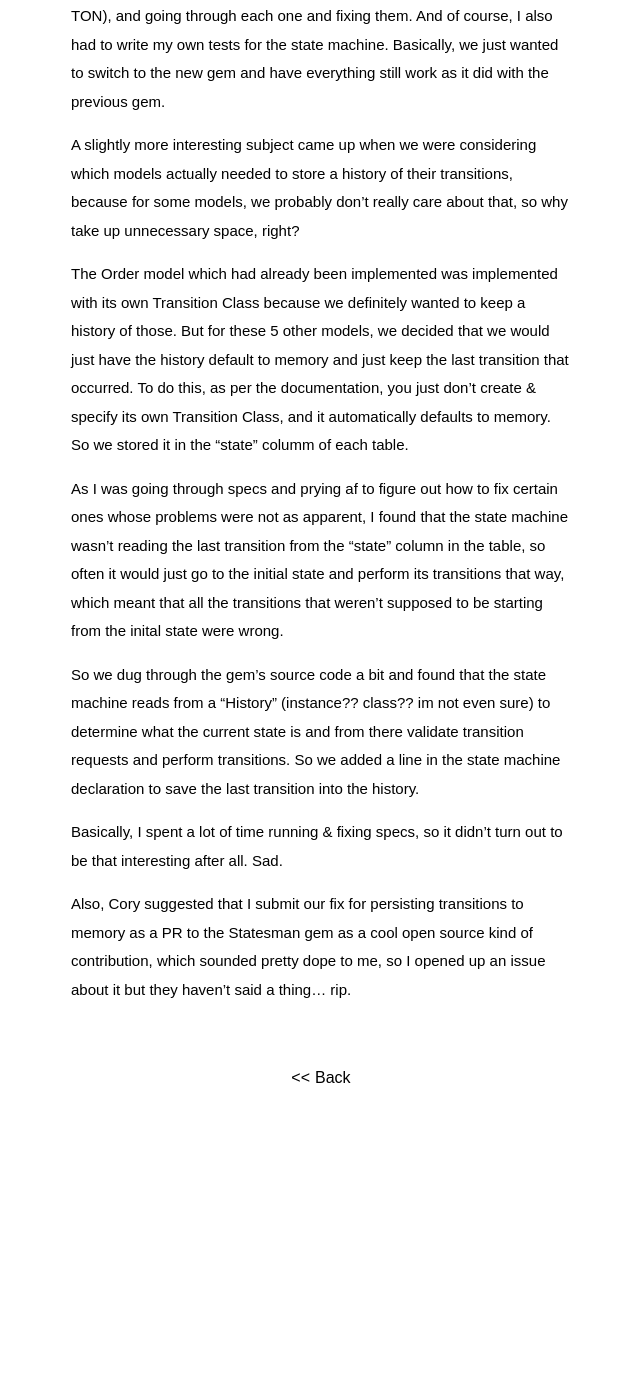
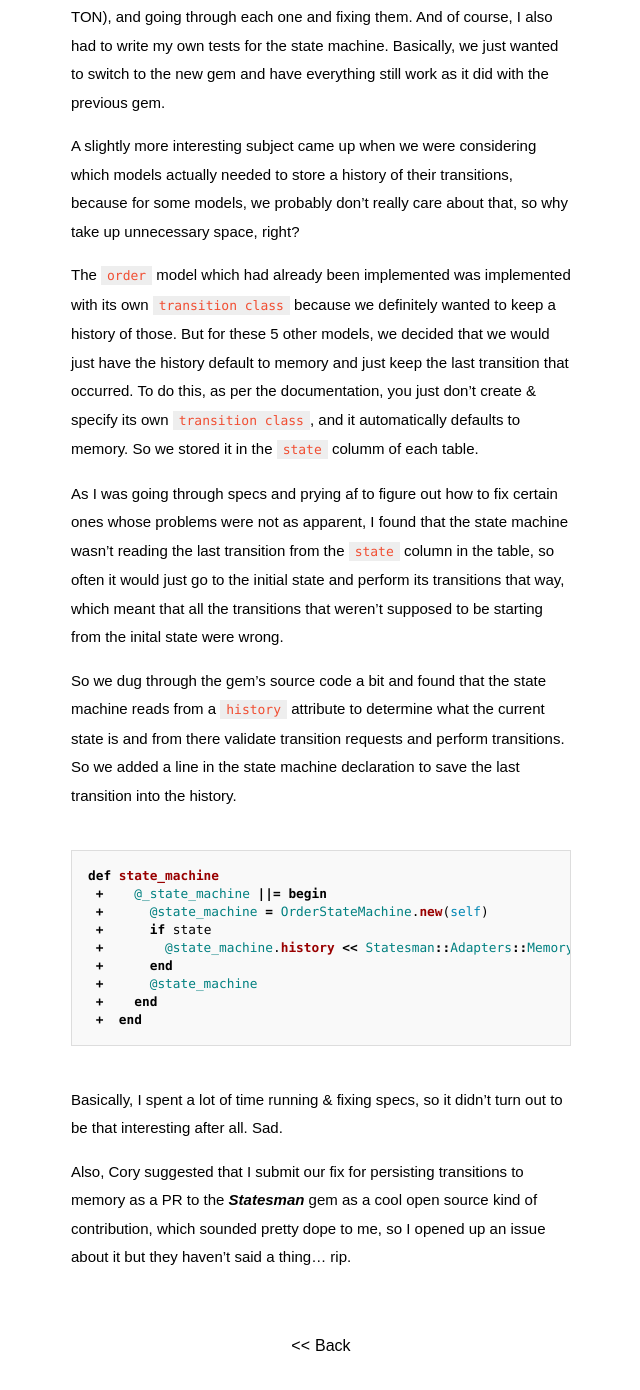
Before and after one commit to jdliaw/this-is-me, a Jekyll site: the page built from _posts/2016-07-31-statesman.md, in a window 1280 px wide and 1400 px high, scrolled down 1040 px. Shown: the top 1390 px of the window, without its empty margins (319-959 px from the left). Built offline with Jekyll 4.4.1, drawn with Linux system fonts in a browser that asks for light colours; some web fonts are replaced; before the commit the page ends 2172 px from its top, so only the background shows below that; some of the changed text lies outside the part shown.

Commit message:
Update Statesman

````diff
--- a/_posts/2016-07-31-statesman.md
+++ b/_posts/2016-07-31-statesman.md
@@ -15,18 +15,30 @@ And this was going to touch on four major models, the bigger of which included o
 
 Overall, it wasn't a difficult task. Just kind of tedious.
 
-Implementing the new gem itself was pretty easy, especially because the Order model had already been converted, so I had that as an example to go off of, and even without it, I could easily do it just by looking at their documentation.
+Implementing the new gem itself was pretty easy, especially because the `order` model had already been converted, so I had that as an example to go off of, and even without it, I could easily do it just by looking at their documentation.
 
 Then the tedious part was removing all references of methods that no longer existed (because transitions were being implemented differently now), and then running test suites and of course breaking a TON (like... a TON), and going through each one and fixing them. And of course, I also had to write my own tests for the state machine. Basically, we just wanted to switch to the new gem and have everything still work as it did with the previous gem.
 
 A slightly more interesting subject came up when we were considering which models actually needed to store a history of their transitions, because for some models, we probably don't really care about that, so why take up unnecessary space, right?
 
-The Order model which had already been implemented was implemented with its own Transition Class because we definitely wanted to keep a history of those. But for these 5 other models, we decided that we would just have the history default to memory and just keep the last transition that occurred. To do this, as per the documentation, you just don't create & specify its own Transition Class, and it automatically defaults to memory. So we stored it in the "state" columm of each table.
+The `order` model which had already been implemented was implemented with its own `transition class` because we definitely wanted to keep a history of those. But for these 5 other models, we decided that we would just have the history default to memory and just keep the last transition that occurred. To do this, as per the documentation, you just don't create & specify its own `transition class`, and it automatically defaults to memory. So we stored it in the `state` columm of each table.
 
-As I was going through specs and prying af to figure out how to fix certain ones whose problems were not as apparent, I found that the state machine wasn't reading the last transition from the "state" column in the table, so often it would just go to the initial state and perform its transitions that way, which meant that all the transitions that weren't supposed to be starting from the inital state were wrong.
+As I was going through specs and prying af to figure out how to fix certain ones whose problems were not as apparent, I found that the state machine wasn't reading the last transition from the `state` column in the table, so often it would just go to the initial state and perform its transitions that way, which meant that all the transitions that weren't supposed to be starting from the inital state were wrong.
 
-So we dug through the gem's source code a bit and found that the state machine reads from a "History" (instance?? class?? im not even sure) to determine what the current state is and from there validate transition requests and perform transitions. So we added a line in the state machine declaration to save the last transition into the history.
+So we dug through the gem's source code a bit and found that the state machine reads from a `history` attribute to determine what the current state is and from there validate transition requests and perform transitions. So we added a line in the state machine declaration to save the last transition into the history.
+
+```ruby
+def state_machine
+ +    @_state_machine ||= begin
+ +      @state_machine = OrderStateMachine.new(self)
+ +      if state
+ +        @state_machine.history << Statesman::Adapters::MemoryTransition.new(state, 0)
+ +      end
+ +      @state_machine
+ +    end
+ +  end
+```
 
 Basically, I spent a lot of time running & fixing specs, so it didn't turn out to be that interesting after all. Sad.
 
-Also, Cory suggested that I submit our fix for persisting transitions to memory as a PR to the Statesman gem as a cool open source kind of contribution, which sounded pretty dope to me, so I opened up an issue about it but they haven't said a thing... rip.
+Also, Cory suggested that I submit our fix for persisting transitions to memory as a PR to the ***Statesman*** gem as a cool open source kind of contribution, which sounded pretty dope to me, so I opened up an issue about it but they haven't said a thing... rip.
````
Also changed, not shown: 1 other file.
